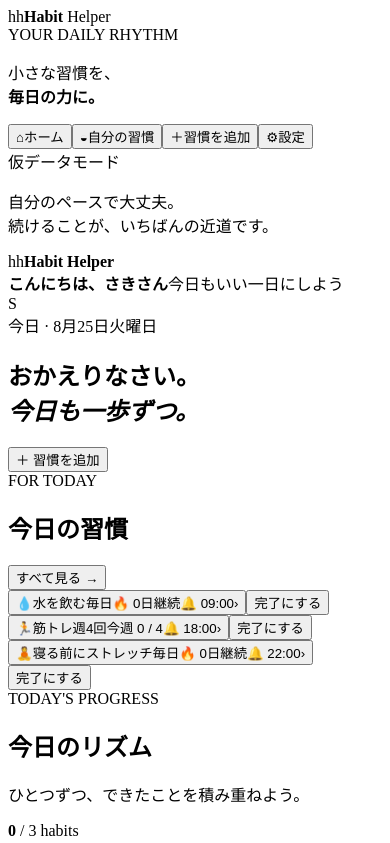
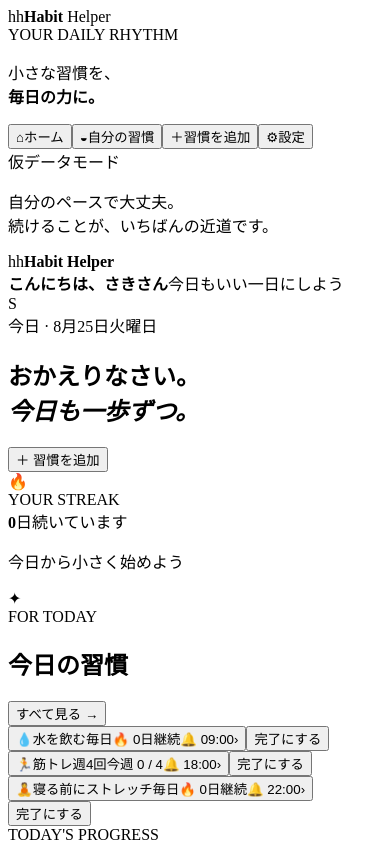
Before and after one commit to taishi1006-del/habit-helper, a React (Vite) app: page / in a window 390 px wide. Shown: the top 843 px of the page. Built offline with nearby package versions, Linux system fonts and the light colour scheme; the HTML template or start-up script is replaced by a standard one.

Commit message:
Show current streak on home

```diff
--- a/src/App.tsx
+++ b/src/App.tsx
@@ -329,6 +329,7 @@ function HomeView({ habits, allHabits, records, completedToday, dailyGoal, progr
   const week = getWeekDates()
   const weekTotal = habits.reduce((total, habit) => total + countThisWeek(habit.id, records), 0)
   const bestHabit = allHabits.slice().sort((a, b) => getStreak(b, records) - getStreak(a, records))[0]
+  const bestStreak = bestHabit ? getStreak(bestHabit, records) : 0
 
   return <div className="home-view">
     <div className="date-strip"><span className="date-strip__dot" aria-hidden="true" />今日 · {formatJapaneseDate()}</div>
@@ -336,6 +337,16 @@ function HomeView({ habits, allHabits, records, completedToday, dailyGoal, progr
     <section className="welcome-row">
       <div><h1>おかえりなさい。<br /><em>今日も一歩ずつ。</em></h1></div>
       <button className="button button--primary button--add" onClick={onAdd}><span aria-hidden="true">＋</span> 習慣を追加</button>
+    </section>
+
+    <section className="streak-summary" aria-label={`続いている日数 ${bestStreak}日`}>
+      <span className="streak-summary__icon" aria-hidden="true">🔥</span>
+      <div className="streak-summary__copy">
+        <span className="eyebrow">YOUR STREAK</span>
+        <div className="streak-summary__value"><strong>{bestStreak}</strong><span>日続いています</span></div>
+        <p>{bestStreak > 0 && bestHabit ? `「${bestHabit.name}」の記録` : '今日から小さく始めよう'}</p>
+      </div>
+      <span className="streak-summary__spark" aria-hidden="true">✦</span>
     </section>
 
     <section className="section-block today-section">
--- a/src/styles.css
+++ b/src/styles.css
@@ -79,6 +79,16 @@ h1, h2, h3, p { margin-top: 0; }
 .button--ghost { background: #f3f4f0; color: #717b7e; }
 .button--secondary { background: #efeeff; color: var(--purple-dark); }
 .button--danger { background: #fff0ed; color: #da8177; }
+.streak-summary { position: relative; display: flex; align-items: center; gap: 15px; min-height: 92px; margin: -15px 0 38px; padding: 16px 22px; overflow: hidden; border: 1px solid #e7e4f5; border-radius: 19px; background: linear-gradient(105deg, #fff 0%, #faf9ff 62%, #f0efff 100%); }
+.streak-summary::after { position: absolute; right: -24px; bottom: -50px; width: 150px; height: 150px; border: 1px solid rgba(110,103,232,.12); border-radius: 50%; box-shadow: 0 0 0 17px rgba(110,103,232,.05), 0 0 0 34px rgba(110,103,232,.035); content: ''; }
+.streak-summary__icon { position: relative; z-index: 1; display: grid; place-items: center; width: 53px; height: 53px; border-radius: 17px; background: #fff0e9; font-size: 27px; box-shadow: 0 7px 15px rgba(207, 136, 96, .1); }
+.streak-summary__copy { position: relative; z-index: 1; min-width: 0; }
+.streak-summary__copy .eyebrow { color: #aaa5df; }
+.streak-summary__value { display: flex; align-items: baseline; gap: 6px; margin-top: 3px; }
+.streak-summary__value strong { color: var(--ink); font-family: Manrope, sans-serif; font-size: 26px; letter-spacing: -.08em; }
+.streak-summary__value span { color: #798286; font-size: 11px; font-weight: 700; }
+.streak-summary__copy p { margin: 3px 0 0; overflow: hidden; color: #a0a6aa; font-size: 10px; text-overflow: ellipsis; white-space: nowrap; }
+.streak-summary__spark { position: relative; z-index: 1; margin-left: auto; color: #9c97ef; font-size: 26px; }
 
 .progress-panel { position: relative; display: flex; align-items: center; justify-content: space-between; min-height: 224px; overflow: hidden; padding: 34px 54px; border-radius: 24px; background: #6660d9; box-shadow: 0 22px 40px rgba(97, 89, 203, .18); }
 .progress-panel::after { content: ''; position: absolute; right: -70px; bottom: -100px; width: 370px; height: 370px; border: 1px solid rgba(255,255,255,.11); border-radius: 50%; box-shadow: 0 0 0 22px rgba(255,255,255,.035), 0 0 0 44px rgba(255,255,255,.028), 0 0 0 66px rgba(255,255,255,.02); }
@@ -319,6 +329,7 @@ h1, h2, h3, p { margin-top: 0; }
   .date-strip { margin-top: 6px; }
   .welcome-row h1, .page-heading h1 { font-size: 30px; }
   .button--add { align-self: stretch; }
+  .streak-summary { margin: -2px 0 31px; padding: 14px 16px; }
   .button, .text-button { min-height: 44px; }
   .progress-panel { min-height: 206px; padding: 27px 24px; border-radius: 20px; gap: 10px; }
   .progress-panel__copy { display: flex; flex: 1 1 auto; flex-direction: column; width: calc(100% - 112px); min-width: 0; }
@@ -391,6 +402,10 @@ h1, h2, h3, p { margin-top: 0; }
   .welcome-row { margin-top: 10px; gap: 14px; }
   .welcome-row h1, .page-heading h1 { font-size: clamp(25px, 8vw, 30px); }
   .button--add { min-height: 44px; }
+  .streak-summary { gap: 11px; min-height: 82px; padding-right: 13px; padding-left: 13px; }
+  .streak-summary__icon { width: 46px; height: 46px; border-radius: 14px; font-size: 23px; }
+  .streak-summary__value strong { font-size: 23px; }
+  .streak-summary__spark { font-size: 22px; }
   .progress-panel { min-height: 198px; padding: 22px 18px; }
   .progress-panel__copy { width: calc(100% - 100px); }
   .progress-panel h2 { font-size: 19px; }
```
